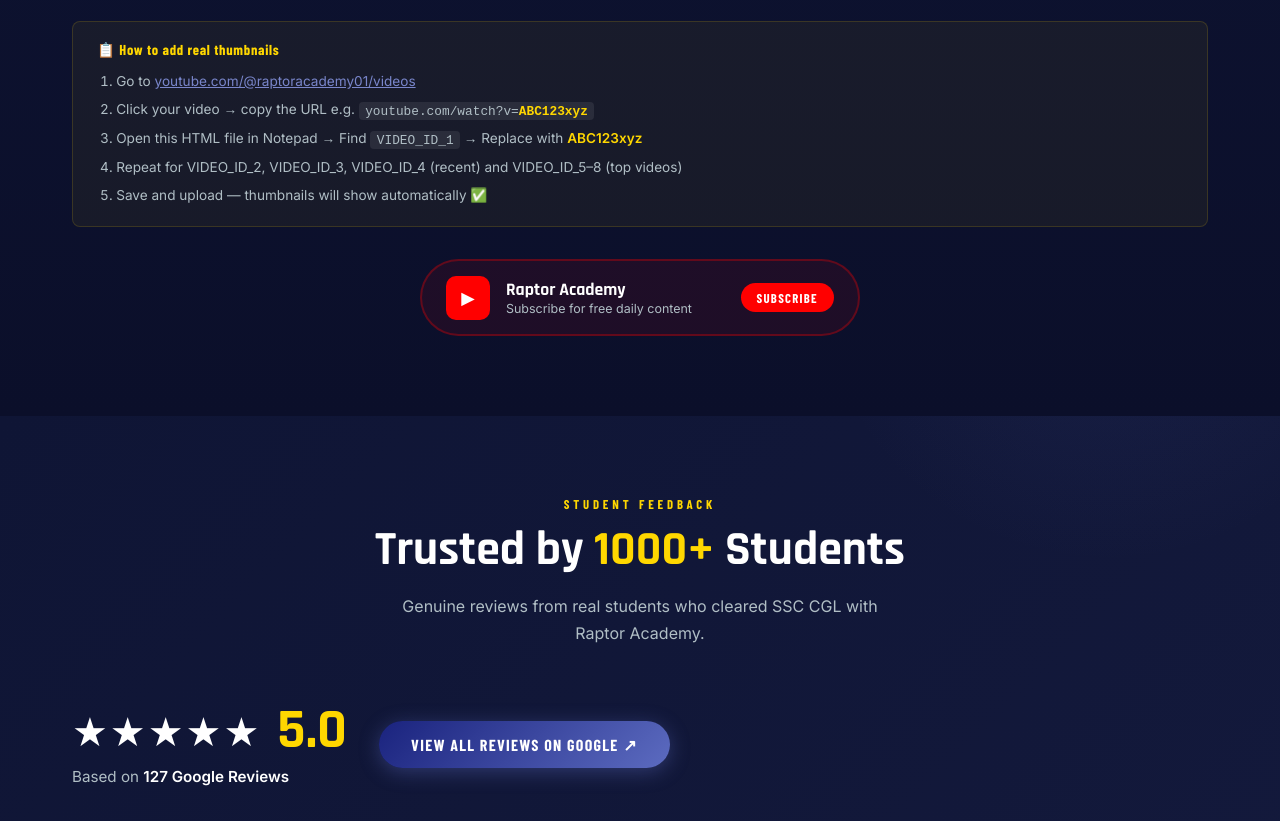
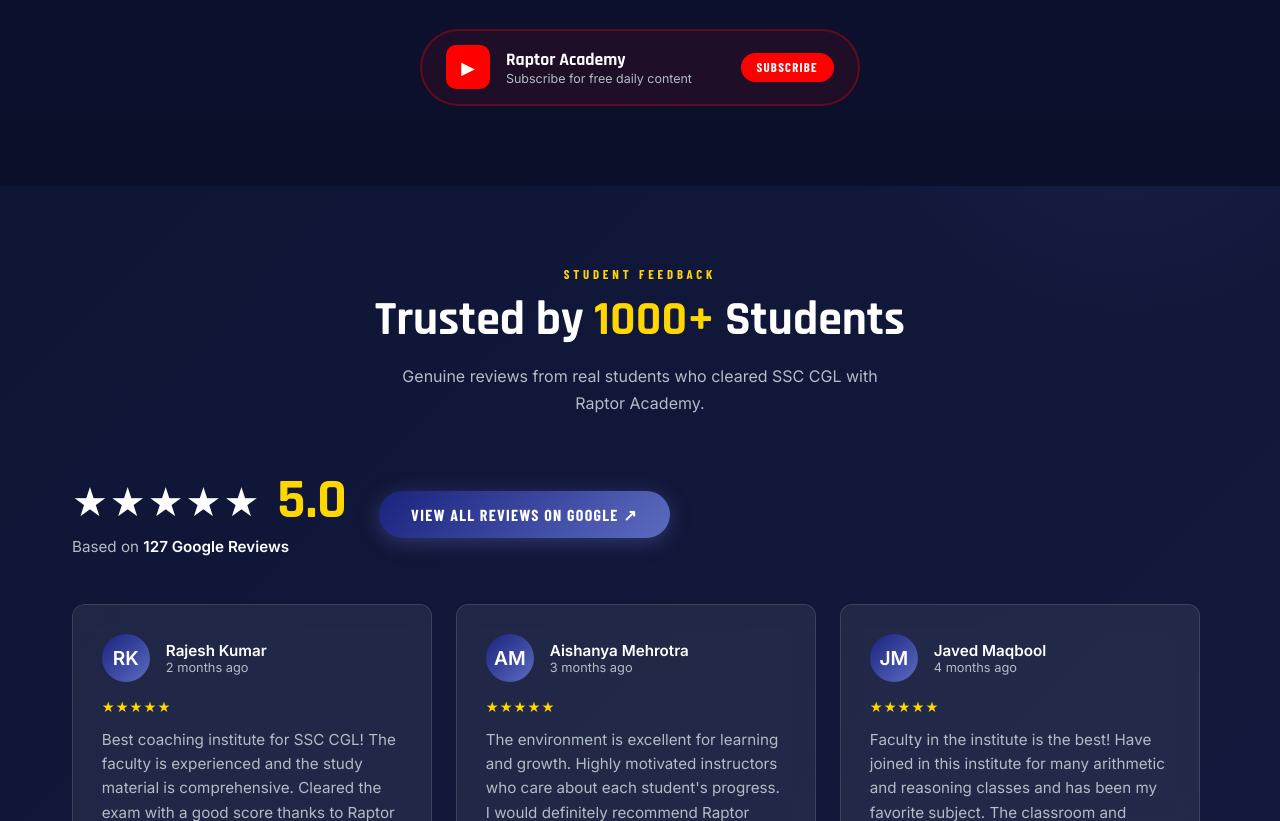
Before and after one commit to Naraito-ai/RaptorAcademy, a plain HTML site: page index.html in a window 1280 px wide. Shown: the part 9258-10079 px from the top of the page. Drawn offline with nearby package versions, Linux system fonts and the light colour scheme.

Commit message:
Remove 'How to add' instruction section

```diff
--- a/index.html
+++ b/index.html
@@ -3311,17 +3311,6 @@
             </div>
           </a>
 
-        </div>
-        <!-- Guide note -->
-        <div class="yt-how-to-box">
-          <div class="yt-how-to-header">📋 How to add real thumbnails</div>
-          <ol class="yt-how-to-steps">
-            <li>Go to <a href="https://www.youtube.com/@raptoracademy01/videos" target="_blank">youtube.com/@raptoracademy01/videos</a></li>
-            <li>Click your video → copy the URL e.g. <code>youtube.com/watch?v=<strong>ABC123xyz</strong></code></li>
-            <li>Open this HTML file in Notepad → Find <code>VIDEO_ID_1</code> → Replace with <strong>ABC123xyz</strong></li>
-            <li>Repeat for VIDEO_ID_2, VIDEO_ID_3, VIDEO_ID_4 (recent) and VIDEO_ID_5–8 (top videos)</li>
-            <li>Save and upload — thumbnails will show automatically ✅</li>
-          </ol>
         </div>
       </div>
 
```
